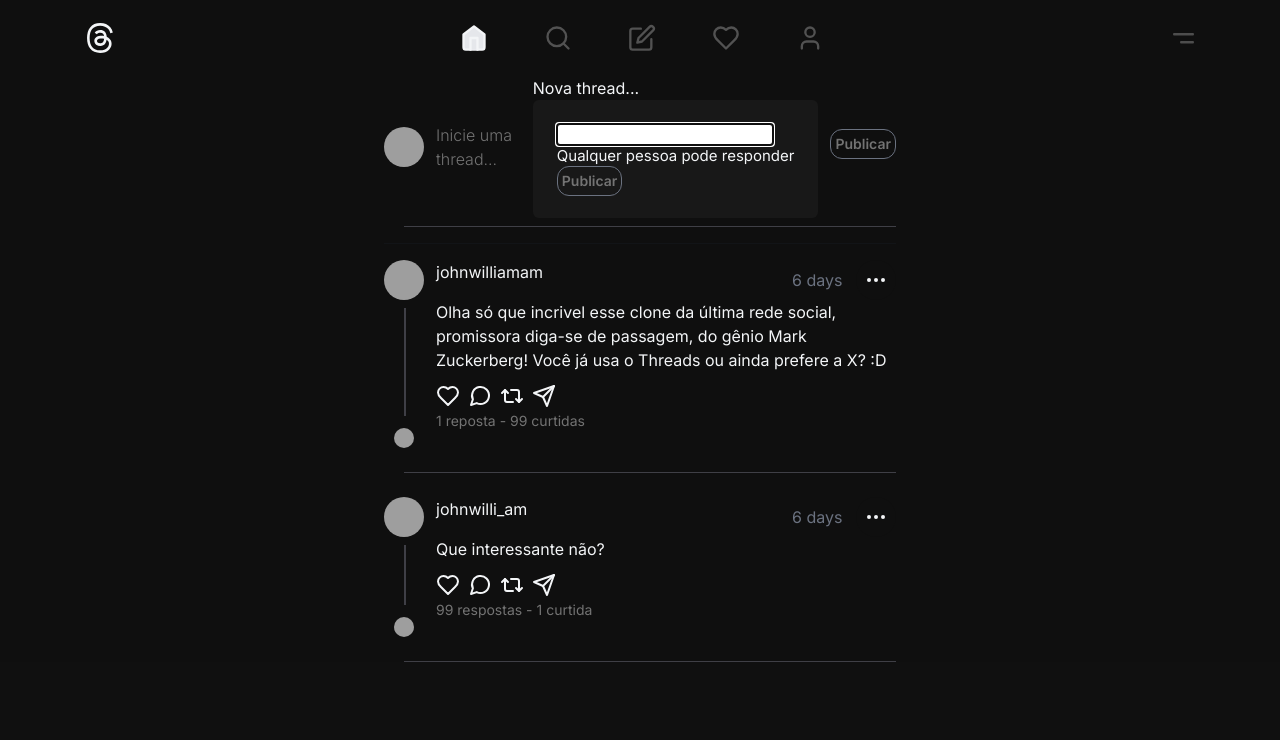
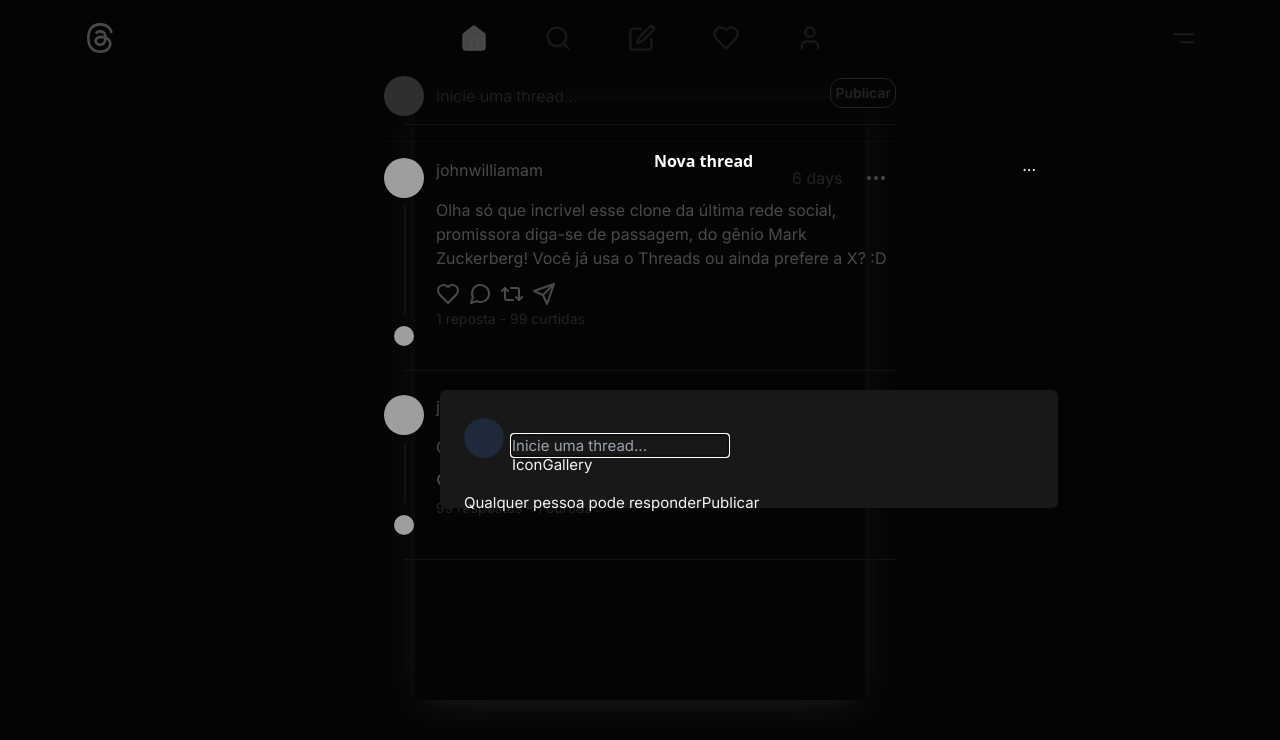
Before and after one commit to johnwilliamam/threads, a Next.js app: page / in a window 1280 px wide. Both pictures are taken after a click on the element "Inicie uma thread...". Shown: the top 740 px of the page. Built offline with nearby package versions, Linux system fonts and the light colour scheme; grey boxes are pictures that could not be loaded.

Commit message:
feat: add username and change styles

```diff
--- a/src/app/(home)/post/new-post.tsx
+++ b/src/app/(home)/post/new-post.tsx
@@ -3,34 +3,43 @@
   Dialog,
   DialogTrigger
 } from "@/components/ui/dialog"
-import { DialogContent } from "@radix-ui/react-dialog"
+import { DialogContent, DialogOverlay } from "@radix-ui/react-dialog"
 import styles from '../styles.module.css'
-export function NewPost() {
+import { PostAvatar } from "./post-avatar"
+
+type PostAvatarProps = {
+  src?: string;
+  fallbackInitials: string;
+  username: string;
+}
+export function NewPost({ src, fallbackInitials, username }: PostAvatarProps) {
   return (
     <Dialog>
       <DialogTrigger asChild>
         <p className="text-neutral-500 flex-1 font-light">Inicie uma thread...</p>
       </DialogTrigger>
-      <DialogContent>
-      <div role="dialog" className="gap-2" tabIndex={-1}>
-            <div className="gap-2">
-              <span>Nova thread</span>
-              <span>...</span>
+      <DialogOverlay className={styles.DialogOverlay} />
+      <DialogContent className={styles.DialogContent}>
+        <div className="grid grid-cols-3 bg-transparent h-11 p-6">
+          <div className={styles.newThread}>
+            <span className={styles.textThread}>Nova thread</span>
+          </div>
+          <span className="flex p-1 items-stretch rounded-[50%] mr-[-6px] mt-0 mb-0 mx-0 justify-end hover:cursor-pointer">...</span>
+        </div>
+        <div className={styles.bottomDialog}>
+          <div className={styles.container2}>
+            <div className={styles.containerInput}>
+              <div className={styles.userPhoto}><PostAvatar src={src} fallbackInitials={fallbackInitials} /> </div>
+              <div className={styles.userName}>{username}</div>
+              <div className={styles.inputThread}><input type="text" placeholder="Inicie uma thread..." /></div>
+              <div className={styles.galleryIcon}>IconGallery</div>
             </div>
-            <div className="w-full">
-              <div className={styles.container2}>
-                <div className={styles.inputArea}><input type="text" id='contentThread'></input></div>
-                <div className={styles.textResp}><span>Qualquer pessoa pode responder</span></div>
-                <div className={styles.buttonShare}>
-                  <div className="gap-2 w-max h-9">
-                    <div className="rounded-xl aria-disabled text-neutral border border-gray-500 hover:cursor-not-allowed" role="button" tabIndex={-1}>
-                      <div className="font-semibold text-sm m-1 text-neutral-500">Publicar</div>
-                    </div>
-                  </div>
-                </div>
-              </div>
+            <div>
+              <span>Qualquer pessoa pode responder</span>
+              <button>Publicar</button>
             </div>
           </div>
+        </div>
       </DialogContent>
     </Dialog>
   )
```
